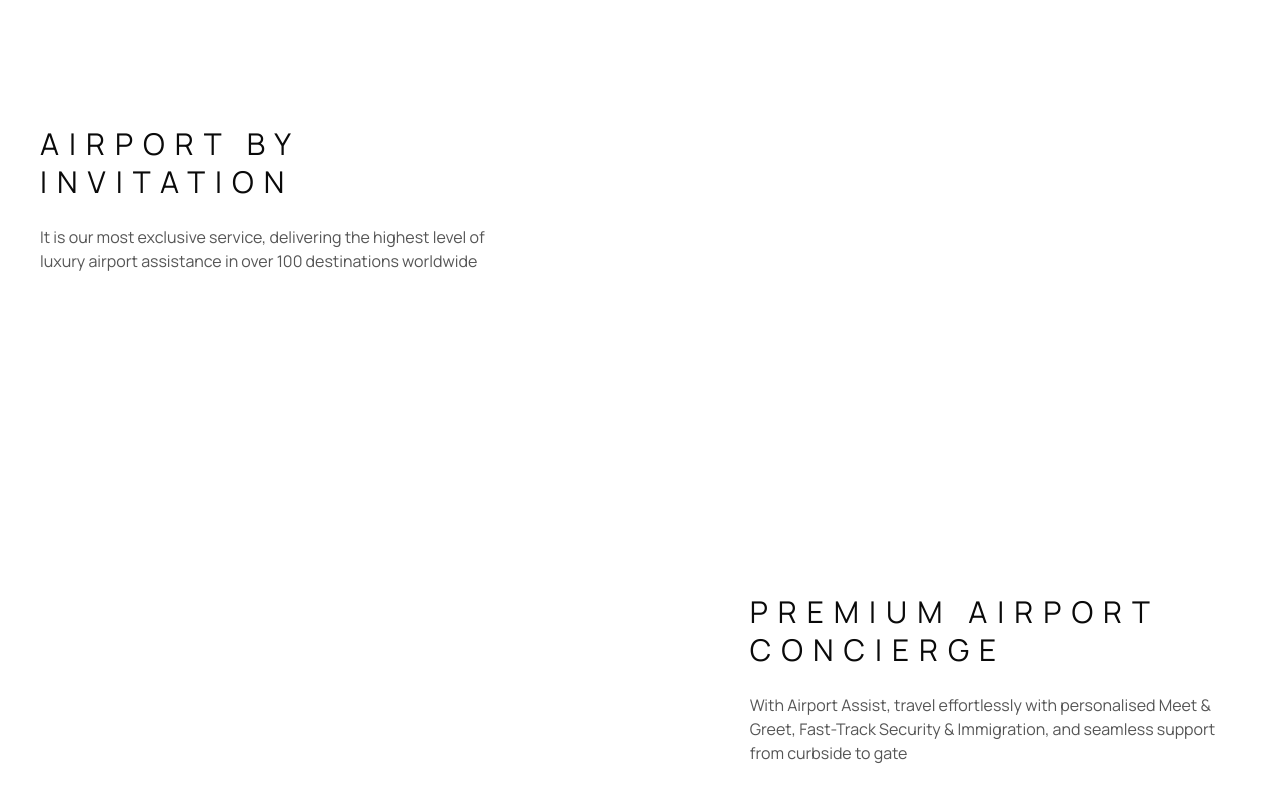
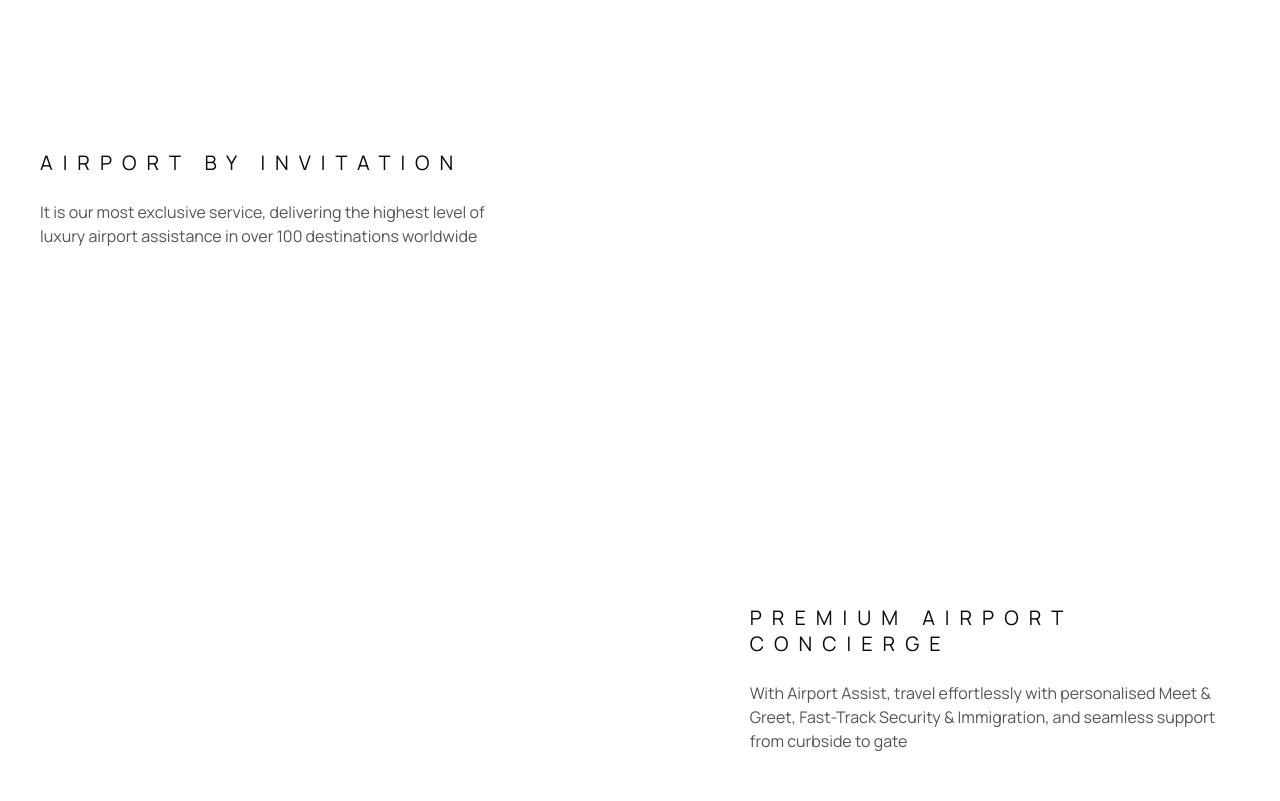
Before and after one commit to abdelkodosfathy/airport-assist, a Next.js app: page / in a window 1280 px wide. Shown: the part 2340-3141 px from the top of the page. Built offline with nearby package versions, Linux system fonts and the light colour scheme.

Commit message:
added metadata, favicon

```diff
--- a/components/EnteringSection.tsx
+++ b/components/EnteringSection.tsx
@@ -93,7 +93,7 @@ export default function AirportInvitation({
 
         {/* ------------ LEFT TEXT ------------ */}
         <div className="flex-3">
-          <h2 className="font-[Manrope] font-normal text-3xl leading-[128%] tracking-[10px] uppercase">
+          <h2 className="font-[Manrope] font-normal text-xl leading-[128%] tracking-[10px] uppercase">
             {heading}
           </h2>
 
```
